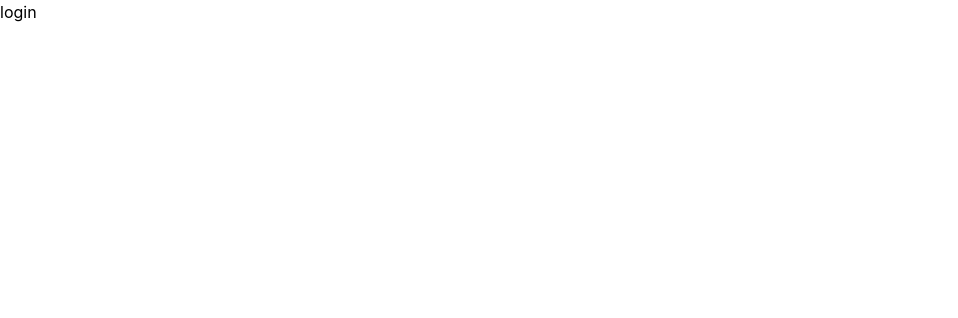
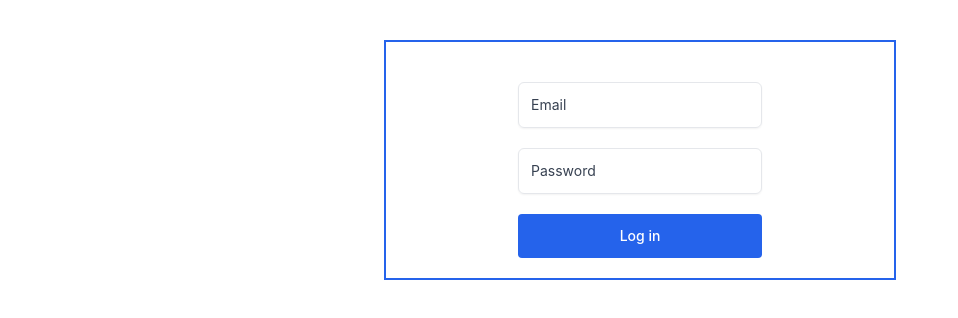
Before and after one commit to giorgibarishvili/my-admin-panel, a React (Create React App) app: page /login in a window 1280 px wide. Shown: the top 318 px of the page, without its empty margins (0-958 px from the left). Built offline with nearby package versions, Linux system fonts and the light colour scheme.

Commit message:
create login page ui

```diff
--- /dev/null
+++ b/src/components/Button.tsx
@@ -0,0 +1,21 @@
+import React from "react";
+
+const Button = React.forwardRef<
+  HTMLButtonElement,
+  React.ButtonHTMLAttributes<HTMLButtonElement>
+>(({ className, children, ...props }) => {
+  return (
+    <button
+      {...props}
+      className={
+        `inline-block rounded bg-blue-600 px-8 py-3 text-sm font-medium text-white transition hover:scale-110 hover:shadow-xl focus:outline-none focus:ring active:bg-blue-600 ` +
+        className
+      }
+    >
+      {children}
+    </button>
+  );
+});
+Button.displayName = "Button";
+
+export { Button };
--- /dev/null
+++ b/src/components/Input.tsx
@@ -0,0 +1,32 @@
+import React from "react";
+
+const Input = React.forwardRef<
+  HTMLInputElement,
+  React.InputHTMLAttributes<HTMLInputElement>
+>(({ className, type, id, placeholder, ...props }, ref) => {
+  return (
+    <label
+      htmlFor={id}
+      className={
+        `relative block overflow-hidden rounded-md border border-gray-200 px-3 pt-3 shadow-sm focus-within:border-blue-600 focus-within:ring-1 focus-within:ring-blue-600 ` +
+        className
+      }
+    >
+      <input
+        ref={ref}
+        {...props}
+        type={type}
+        id={id}
+        placeholder={placeholder}
+        className="peer h-8 w-full border-none bg-transparent p-0 placeholder-transparent focus:border-transparent focus:outline-none focus:ring-0 sm:text-sm"
+      />
+
+      <span className="absolute start-3 top-3 -translate-y-1/2 text-xs text-gray-700 transition-all peer-placeholder-shown:top-1/2 peer-placeholder-shown:text-sm peer-focus:top-3 peer-focus:text-xs">
+        {placeholder}
+      </span>
+    </label>
+  );
+});
+Input.displayName = "Input";
+
+export { Input };
--- a/src/pages/Login.tsx
+++ b/src/pages/Login.tsx
@@ -1,8 +1,14 @@
 import React from "react";
+import { Input } from "../components/Input";
+import { Button } from "../components/Button";
 
 function Login() {
-    return (
-        <div>login</div>
-    )
+  return (
+    <form className="grid container justify-center mt-10 mx-auto border-solid border-2 border-blue-600 max-w-lg py-5">
+      <Input className="mt-5" placeholder="Email" type="email" />
+      <Input className="mt-5" placeholder="Password" type="password" />
+      <Button className="mt-5">Log in</Button>
+    </form>
+  );
 }
 export default Login;
```
